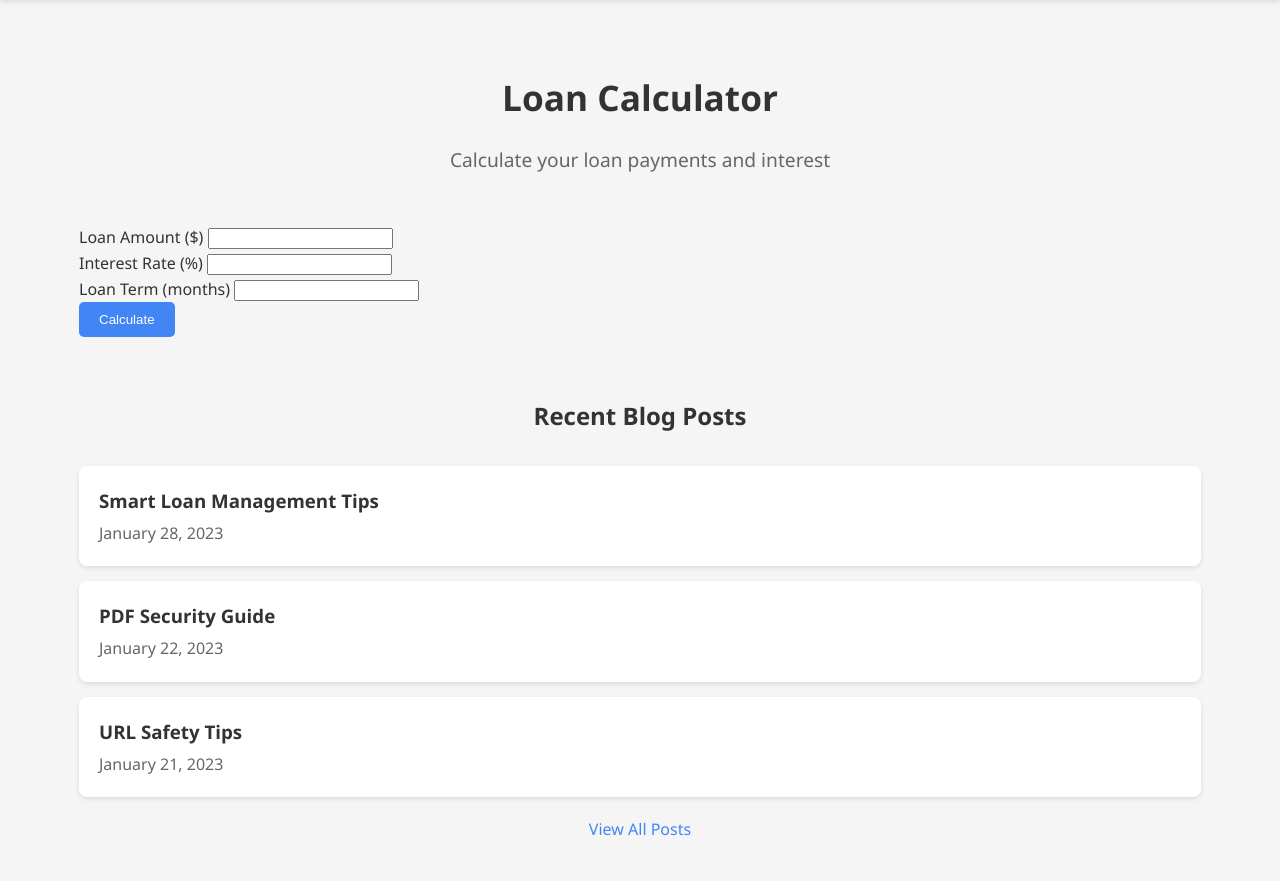
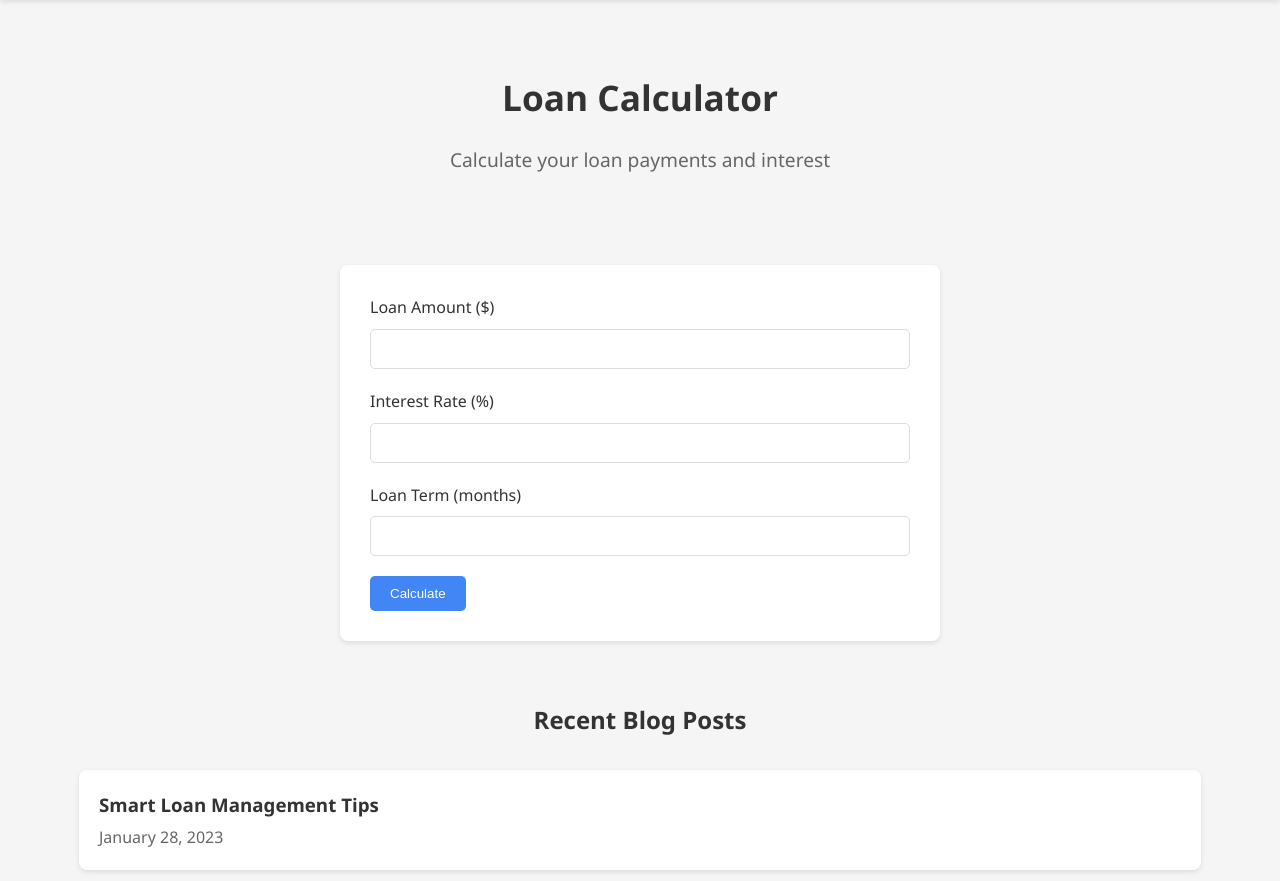
Before and after one commit to hustlepn/AllTools.Hub, a Flask app: page /tools/calculator in a window 1280 px wide. Shown: the part 76-957 px from the top of the page. Run offline with Flask 3, Linux system fonts and the light colour scheme.

Commit message:
Update style.css

```diff
--- a/static/css/style.css
+++ b/static/css/style.css
@@ -1,5 +1,5 @@
-/* COMPLETE UPDATED style.css - ALL FEATURES INCLUDED */
-/* ================================================= */
+/* COMPLETE ALLTOOLSHUB CSS - EVERY PAGE STYLED */
+/* =========================================== */
 
 /* Base Styles */
 :root {
@@ -92,7 +92,7 @@ header nav a:hover {
   margin: 0 auto;
 }
 
-/* Tools Grid */
+/* Tools Grid (Homepage) */
 .tools-grid {
   display: grid;
   grid-template-columns: repeat(auto-fill, minmax(280px, 1fr));
@@ -128,6 +128,7 @@ header nav a:hover {
   margin-bottom: 20px;
 }
 
+/* Buttons */
 .btn {
   display: inline-block;
   background-color: var(--primary-color);
@@ -231,7 +232,7 @@ header nav a:hover {
   margin: 0;
 }
 
-/* PDF Tools Page */
+/* Tool Header (All Tool Pages) */
 .tool-header {
   text-align: center;
   padding: 40px 0 30px;
@@ -248,6 +249,7 @@ header nav a:hover {
   margin-bottom: 20px;
 }
 
+/* PDF Tools Page */
 .tool-options {
   display: grid;
   grid-template-columns: repeat(auto-fill, minmax(250px, 1fr));
@@ -310,6 +312,109 @@ header nav a:hover {
   display: inline-block;
 }
 
+/* URL Shortener Page */
+.url-shortener {
+  max-width: 600px;
+  margin: 40px auto;
+  text-align: center;
+}
+
+.url-input, .url-result {
+  margin-bottom: 30px;
+}
+
+.url-textbox {
+  width: 100%;
+  padding: 12px;
+  border: 1px solid #ddd;
+  border-radius: 5px;
+  font-size: 1rem;
+  margin-bottom: 15px;
+}
+
+/* Video Downloader Page */
+.video-downloader {
+  max-width: 600px;
+  margin: 40px auto;
+  text-align: center;
+}
+
+.video-textbox {
+  width: 100%;
+  padding: 12px;
+  border: 1px solid #ddd;
+  border-radius: 5px;
+  font-size: 1rem;
+  margin-bottom: 15px;
+}
+
+.format-options {
+  display: flex;
+  gap: 15px;
+  justify-content: center;
+  margin-top: 20px;
+  flex-wrap: wrap;
+}
+
+.format-btn {
+  background: var(--white);
+  border: 1px solid var(--primary-color);
+  color: var(--primary-color);
+  padding: 8px 15px;
+  border-radius: 5px;
+  cursor: pointer;
+  transition: all 0.3s;
+}
+
+.format-btn:hover {
+  background: var(--primary-color);
+  color: white;
+}
+
+/* Loan Calculator Page */
+.loan-calculator {
+  max-width: 600px;
+  margin: 40px auto;
+}
+
+.calculator-form {
+  background: var(--white);
+  padding: 30px;
+  border-radius: 8px;
+  box-shadow: var(--shadow);
+}
+
+.input-group {
+  margin-bottom: 20px;
+}
+
+.input-group label {
+  display: block;
+  margin-bottom: 8px;
+  font-weight: 500;
+}
+
+.calc-input {
+  width: 100%;
+  padding: 10px;
+  border: 1px solid #ddd;
+  border-radius: 5px;
+  font-size: 1rem;
+}
+
+.calculator-result {
+  background: var(--white);
+  padding: 30px;
+  border-radius: 8px;
+  box-shadow: var(--shadow);
+  margin-top: 20px;
+}
+
+.calculator-result h3 {
+  margin: 0 0 15px 0;
+  font-size: 1.1rem;
+}
+
 /* Footer */
 footer {
   background-color: var(--white);
@@ -342,14 +447,15 @@ footer p {
   color: #666;
 }
 
-/* Responsive */
+/* Responsive Design */
 @media (max-width: 768px) {
   header .container {
     flex-direction: column;
     gap: 15px;
   }
 
-  .tools-grid, .tool-options {
+  .tools-grid,
+  .tool-options {
     grid-template-columns: 1fr;
   }
 
@@ -367,7 +473,14 @@ footer p {
     width: 95%;
   }
 
-  .tool-card, .blog-card, .blog-post, .option-card {
+  .tool-card,
+  .blog-card,
+  .blog-post,
+  .option-card {
     padding: 20px;
   }
+
+  .format-options {
+    flex-direction: column;
+  }
 }
```
